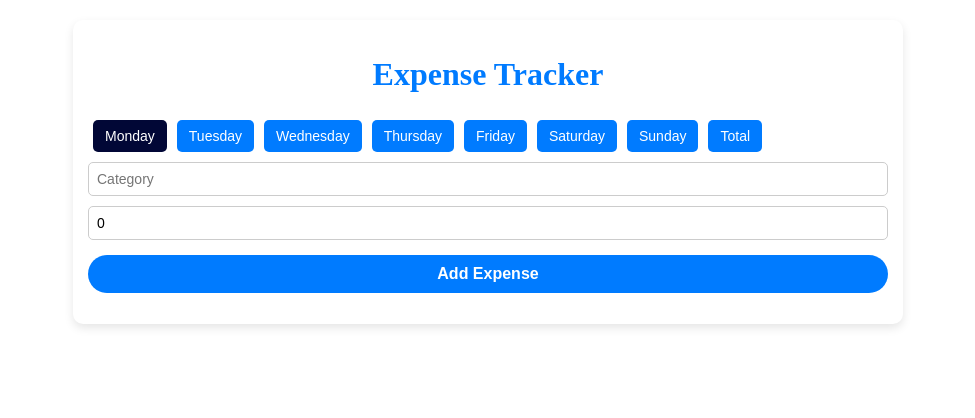
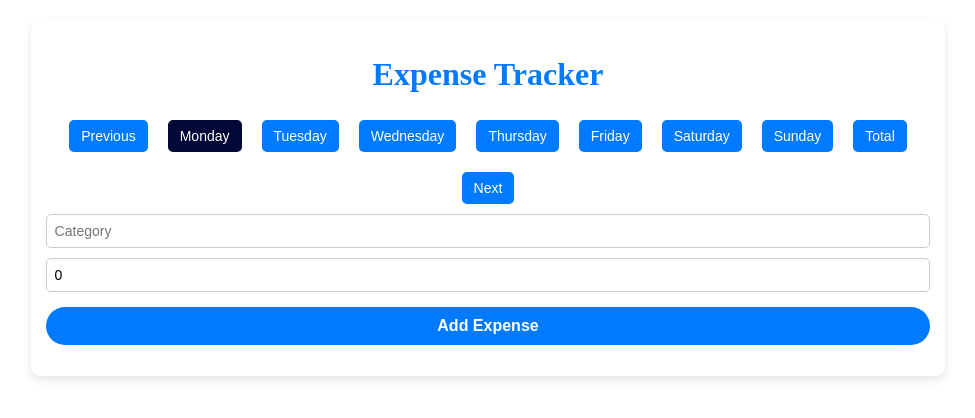
Before and after one commit to VoinaRares/expense-tracker, an Angular app: page / in a window 1280 px wide. Shown: the top 418 px of the page, without its empty margins (152-1127 px from the left). Built offline with nearby package versions, Linux system fonts and the light colour scheme.

Commit message:
Refactor day selector component to add navigation buttons and improve layout; update summary calculation for better readability

```diff
--- a/src/app/app.component.html
+++ b/src/app/app.component.html
@@ -14,7 +14,7 @@
   ></app-expense-form>
 
   <app-expense-list
-    [expenses]="expenseService.expenses[expenseService.currentDay]"
+    [expenses]="expenseService.expenses[expenseService.currentDay] || []"
     (expenseDeleted)="
       expenseService.deleteExpense(expenseService.currentDay, $event)
     "
--- a/src/app/app.component.scss
+++ b/src/app/app.component.scss
@@ -5,7 +5,7 @@ body {
 }
 
 div {
-  max-width: 800px;
+  max-width: 70%;
   margin: 20px auto;
   padding: 15px;
   background-color: white;
--- a/src/app/app.component.ts
+++ b/src/app/app.component.ts
@@ -21,24 +21,4 @@ import { ExpenseService } from './shared/expense.service';
 export class AppComponent {
   title = 'expense-tracker';
   constructor(public expenseService: ExpenseService) {}
-
-  selectDay(day: string) {
-    this.expenseService.selectDay(day);
-  }
-
-  addExpense(expense: Expense) {
-    this.expenseService.addExpense(expense);
-  }
-
-  deleteExpense(day: string, index: number) {
-    this.expenseService.deleteExpense(day, index);
-  }
-
-  getDailyTotal(day: string) {
-    return this.expenseService.getDailyTotal(day);
-  }
-
-  getWeeklySummary() {
-    return this.expenseService.getWeeklySummary();
-  }
 }
--- a/src/app/day-selector/day-selector.component.html
+++ b/src/app/day-selector/day-selector.component.html
@@ -1,9 +1,10 @@
-<div>
-  <button
-    *ngFor="let day of days"
-    [class.active]="day === currentDay"
-    (click)="selectDay(day)"
-  >
+<div class="day-selector">
+  <button (click)="goToPrevious()">Previous</button>
+
+  @for (day of days; track day) {
+  <button [class.active]="day === currentDay" (click)="selectDay(day)">
     {{ day }}
   </button>
+  }
+  <button (click)="goToNext()">Next</button>
 </div>
--- a/src/app/day-selector/day-selector.component.scss
+++ b/src/app/day-selector/day-selector.component.scss
@@ -1,4 +1,12 @@
 $background-color: #007bff;
+
+.day-selector {
+  display: flex;
+  justify-content: center;
+  align-items: center;
+  flex-wrap: wrap;
+  gap: 10px;
+}
 
 button {
   margin: 5px;
@@ -12,7 +20,7 @@ button {
   transition: background-color 0.3s ease, transform 0.2s ease;
 
   &:hover {
-    background-color: $background-color;
+    background-color: darken($background-color, 10%);
     transform: scale(1.05);
   }
   &.active {
--- a/src/app/day-selector/day-selector.component.ts
+++ b/src/app/day-selector/day-selector.component.ts
@@ -11,10 +11,33 @@ import { Days } from '../shared/days.enum';
 })
 export class DaySelectorComponent {
   days = Object.values(Days);
+
+  private navigableDays = Object.values(Days).filter(
+    (day) => day !== Days.Total
+  );
+
   @Input() currentDay!: string;
   @Output() daySelected = new EventEmitter<string>();
 
   selectDay(day: string) {
     this.daySelected.emit(day);
   }
+
+  goToPrevious() {
+    const currentIndex = this.navigableDays.indexOf(
+      this.currentDay as Exclude<Days, Days.Total>
+    );
+    const newIndex =
+      (currentIndex - 1 + this.navigableDays.length) %
+      this.navigableDays.length;
+    this.selectDay(this.navigableDays[newIndex]);
+  }
+
+  goToNext() {
+    const currentIndex = this.navigableDays.indexOf(
+      this.currentDay as Exclude<Days, Days.Total>
+    );
+    const newIndex = (currentIndex + 1) % this.navigableDays.length;
+    this.selectDay(this.navigableDays[newIndex]);
+  }
 }
--- a/src/app/summary/summary.component.html
+++ b/src/app/summary/summary.component.html
@@ -5,7 +5,7 @@
       @if(day !== 'Total'){
       {{ day }}: {{ summary[day] | currency }}
       }@else {
-        {{ day }}: {{ calculateTotal() | currency }}
+      {{ day }}: {{ calculateTotal() | currency }}
       }
     </li>
   </ul>
--- a/src/app/summary/summary.component.ts
+++ b/src/app/summary/summary.component.ts
@@ -17,6 +17,9 @@ export class SummaryComponent {
   }
 
   calculateTotal(): number {
-    return this.getSummaryKeys().reduce((total, day) => total + this.summary[day], 0);
+    return this.getSummaryKeys().reduce(
+      (total, day) => total + this.summary[day],
+      0
+    );
   }
 }
```
